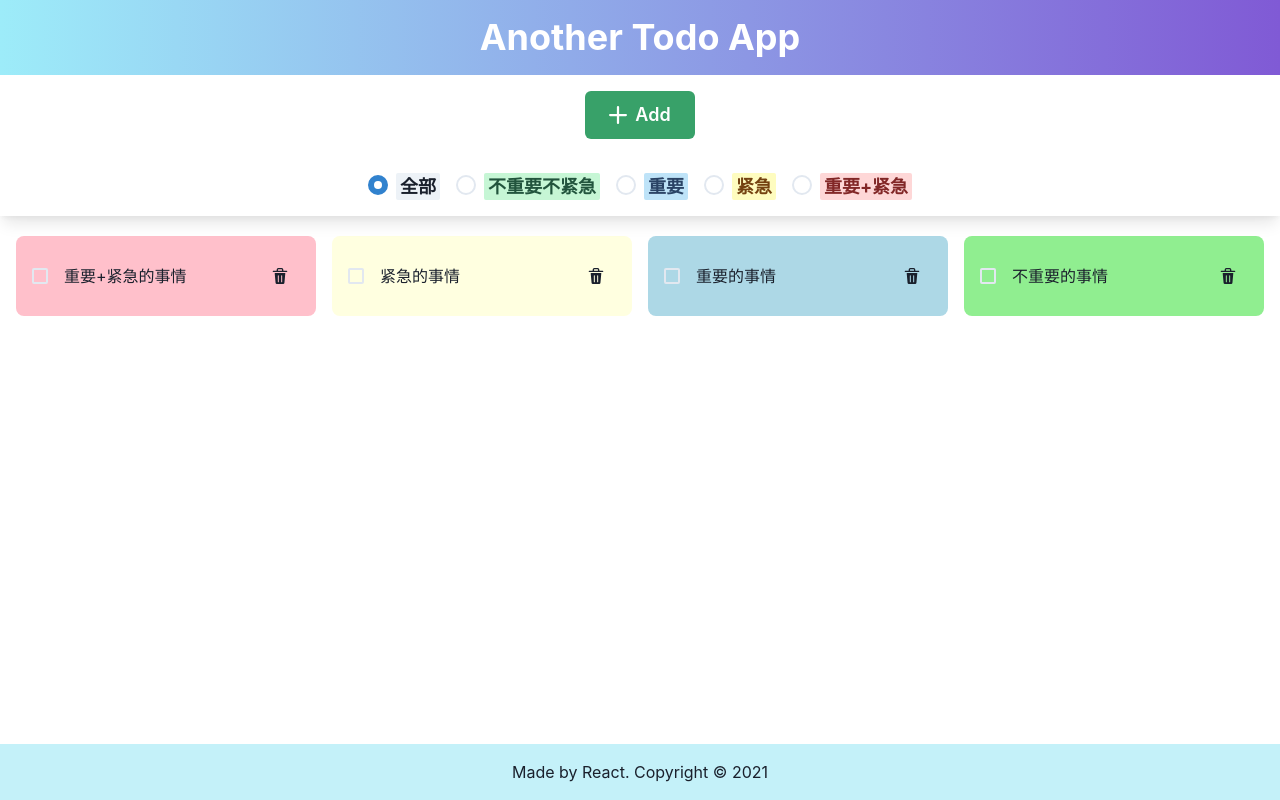
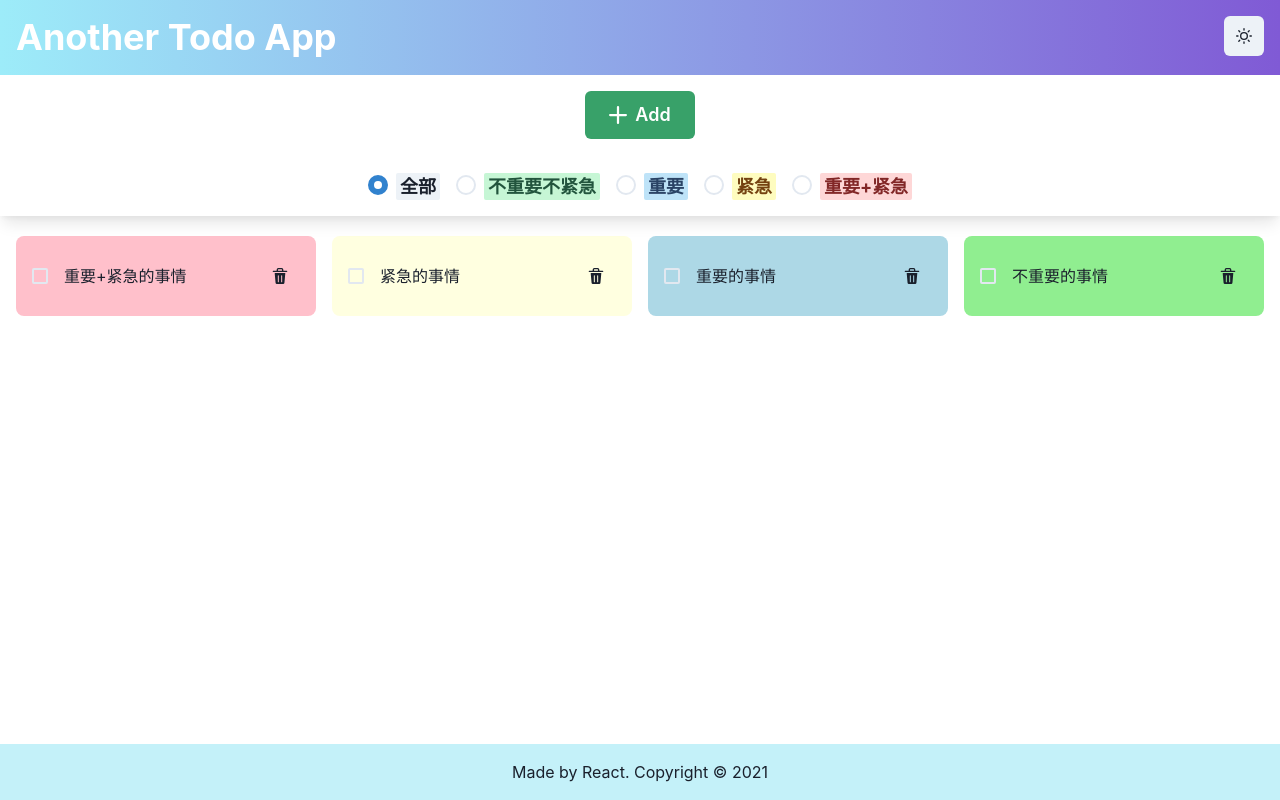
Before and after one commit to zhiwehu/react-todo-app, a React (Create React App) app: page / in a window 1280 px wide. Built offline with nearby package versions, Linux system fonts and the light colour scheme.

Commit message:
useColorMode

```diff
--- a/src/App.js
+++ b/src/App.js
@@ -1,6 +1,14 @@
 import { useState, useEffect } from "react";
 import { v4 as uuid4 } from "uuid";
-import { Flex, Heading, Text } from "@chakra-ui/react";
+import {
+  IconButton,
+  Flex,
+  Heading,
+  Text,
+  useColorMode,
+  useColorModeValue,
+} from "@chakra-ui/react";
+import { SunIcon, MoonIcon } from "@chakra-ui/icons";
 
 import AddTodo from "./components/AddTodo";
 import FilterTodos from "./components/FilterTodos";
@@ -34,6 +42,7 @@ const App = () => {
     },
   ];
 
+  const { colorMode, toggleColorMode } = useColorMode();
   const [todoTypeFilter, setTodoTypeFilter] = useState("0");
   const [todoTitle, setTodoTitle] = useState("");
   const [todoType, setTodoType] = useState(1);
@@ -91,7 +100,7 @@ const App = () => {
     <Flex direction="column" minH="100vh" justifyContent="space-between">
       <Flex
         w="full"
-        bg="white"
+        bg={useColorModeValue("white", "gray")}
         direction="column"
         zIndex={100}
         position="fixed"
@@ -101,14 +110,18 @@ const App = () => {
         boxShadow="lg"
       >
         <Flex
-          justify="center"
+          justify="space-between"
           p={4}
           w="full"
           bgGradient="linear(to-r, cyan.200, purple.500)"
         >
-          <Heading color="white" as="h1">
+          <Heading color={useColorModeValue("white", "black")} as="h1">
             Another Todo App
           </Heading>
+          <IconButton
+            onClick={toggleColorMode}
+            icon={colorMode === "light" ? <SunIcon /> : <MoonIcon />}
+          />
         </Flex>
 
         <AddTodo
--- a/src/index.js
+++ b/src/index.js
@@ -1,10 +1,12 @@
 import React from "react";
 import ReactDOM from "react-dom";
-import { ChakraProvider } from "@chakra-ui/react";
+import { ChakraProvider, ColorModeScript } from "@chakra-ui/react";
 import App from "./App";
+import theme from "./theme";
 
 ReactDOM.render(
   <ChakraProvider>
+    <ColorModeScript initialColorMode={theme.config.initialColorMode} />
     <App />
   </ChakraProvider>,
   document.getElementById("root")
--- /dev/null
+++ b/src/theme.js
@@ -0,0 +1,15 @@
+// theme.js
+
+// 1. import `extendTheme` function
+import { extendTheme } from "@chakra-ui/react";
+
+// 2. Add your color mode config
+const config = {
+  initialColorMode: "light",
+  useSystemColorMode: false,
+};
+
+// 3. extend the theme
+const theme = extendTheme({ config });
+
+export default theme;
```
